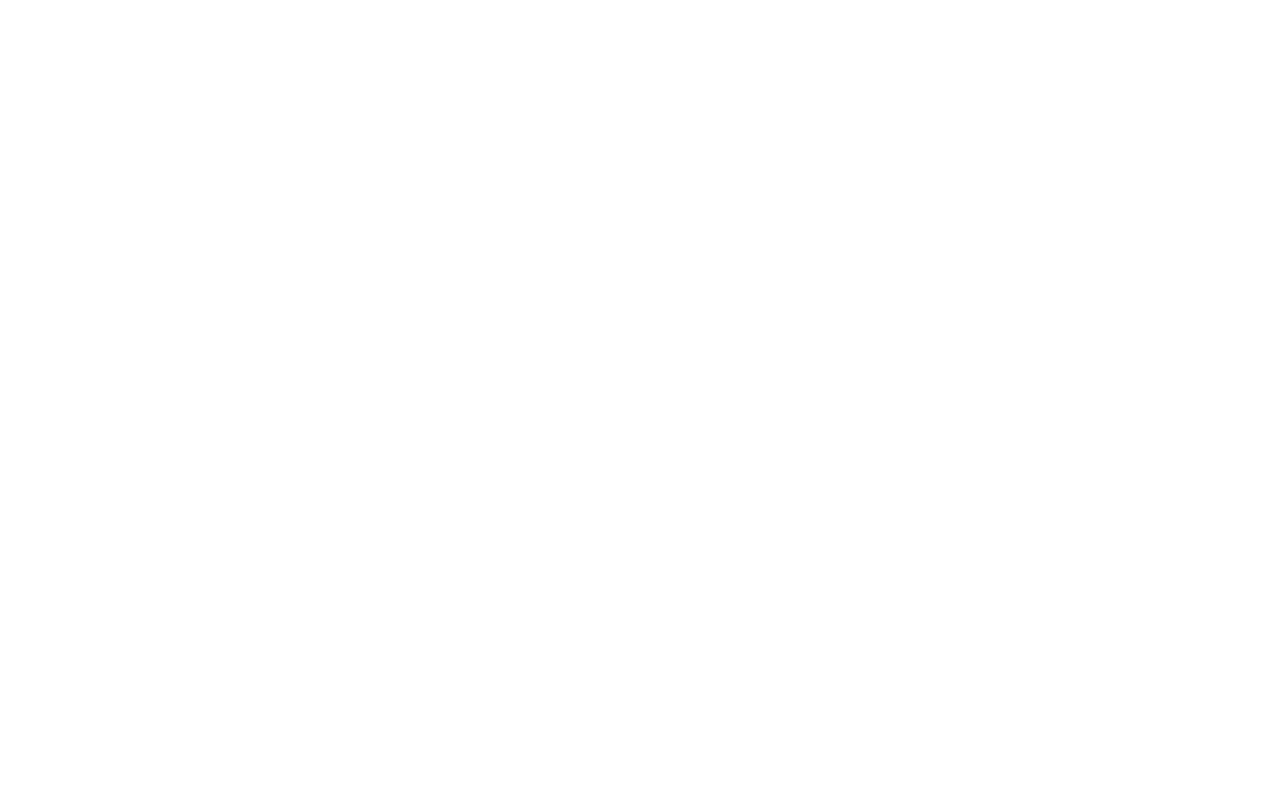
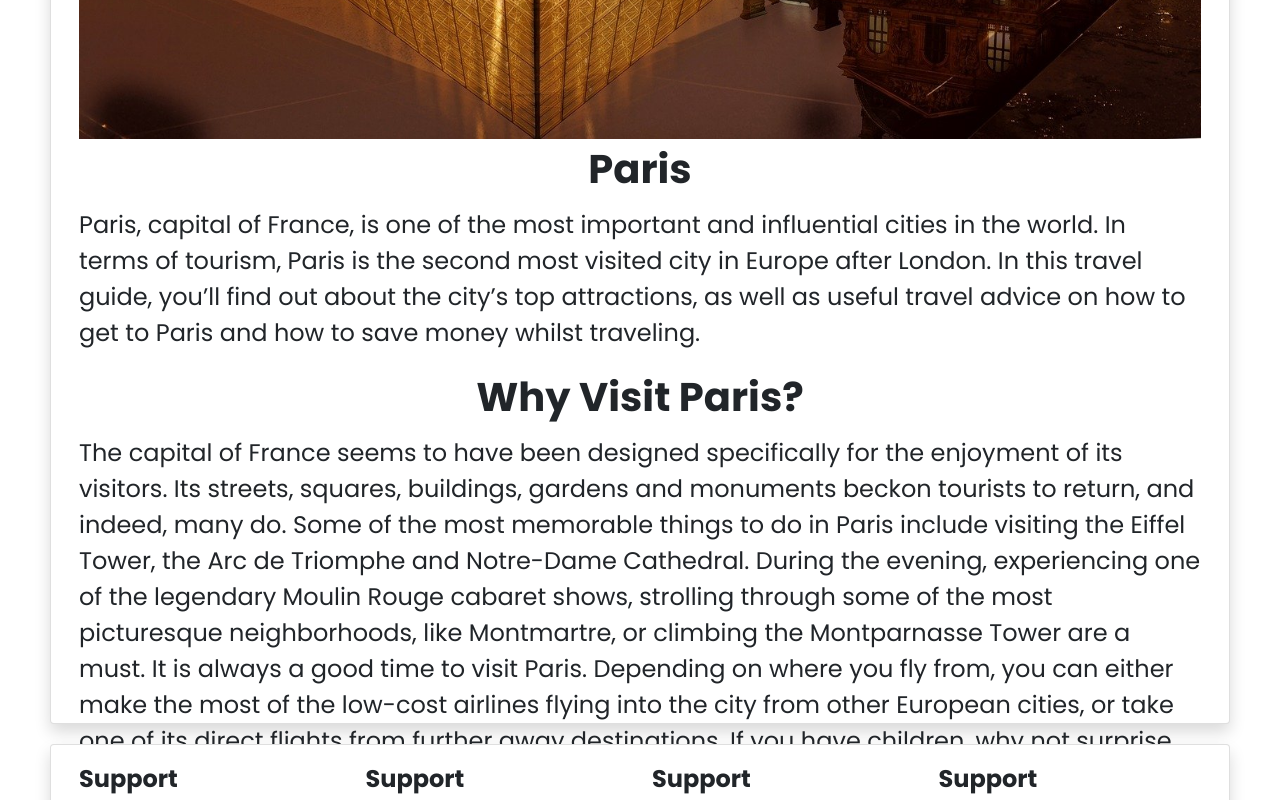
Before and after one commit to rohitkatbamna/ssproject, a React (Create React App) app: page /paris in a window 1280 px wide. Shown: the part 860-1660 px from the top of the page. Before the commit the page ends 800 px from the top, so only its background shows below. Built offline with nearby package versions, Linux system fonts and the light colour scheme.

Commit message:
23 jan 7th commit

```diff
--- a/src/components/pariscomponent/pariscomponent.js
+++ b/src/components/pariscomponent/pariscomponent.js
@@ -1,12 +1,27 @@
 import React from "react";
 import './pariscomponent.css';
+import parisimage from '../../assets/paris.jpg';
 
 function Pariscomponent(){
     return(
         <div className="paris-component-all-of-it-change-margin">
-            <div className="card shadow">
-                <div className="card-body">
+            <div className="card shadow container-fluid">
+                <div className="card-body row">
+                    <div className="col-12 ">
+                        <img src={parisimage} className="card-img-top" alt="paris" style={{height:'60%', width:'100%'}}/>
+                        <p className="card-title text-center fs-1 fw-bold">Paris</p>
+                        <p className="fs-4">
+                        Paris, capital of France, is one of the most important and influential cities in the world. In terms of tourism, Paris is the second most visited city in Europe after London. In this travel guide, you’ll find out about the city’s top attractions, as well as useful travel advice on how to get to Paris and how to save money whilst traveling.
+                        </p>
+                        <p className="card-title text-center fs-1 fw-bold">Why Visit Paris?</p>
+                        <p className="fs-4">
+                        The capital of France seems to have been designed specifically for the enjoyment of its visitors. Its streets, squares, buildings, gardens and monuments beckon tourists to return, and indeed, many do.
 
+                        Some of the most memorable things to do in Paris include visiting the Eiffel Tower, the Arc de Triomphe and Notre-Dame Cathedral. During the evening, experiencing one of the legendary Moulin Rouge cabaret shows, strolling through some of the most picturesque neighborhoods, like Montmartre, or climbing the Montparnasse Tower are a must.
+
+                        It is always a good time to visit Paris. Depending on where you fly from, you can either make the most of the low-cost airlines flying into the city from other European cities, or take one of its direct flights from further away destinations. If you have children, why not surprise them with a trip to Disneyland?
+                        </p>
+                    </div>
                 </div>
 
             </div>
```
Also changed, not shown: src/assets/paris.jpg (added).
